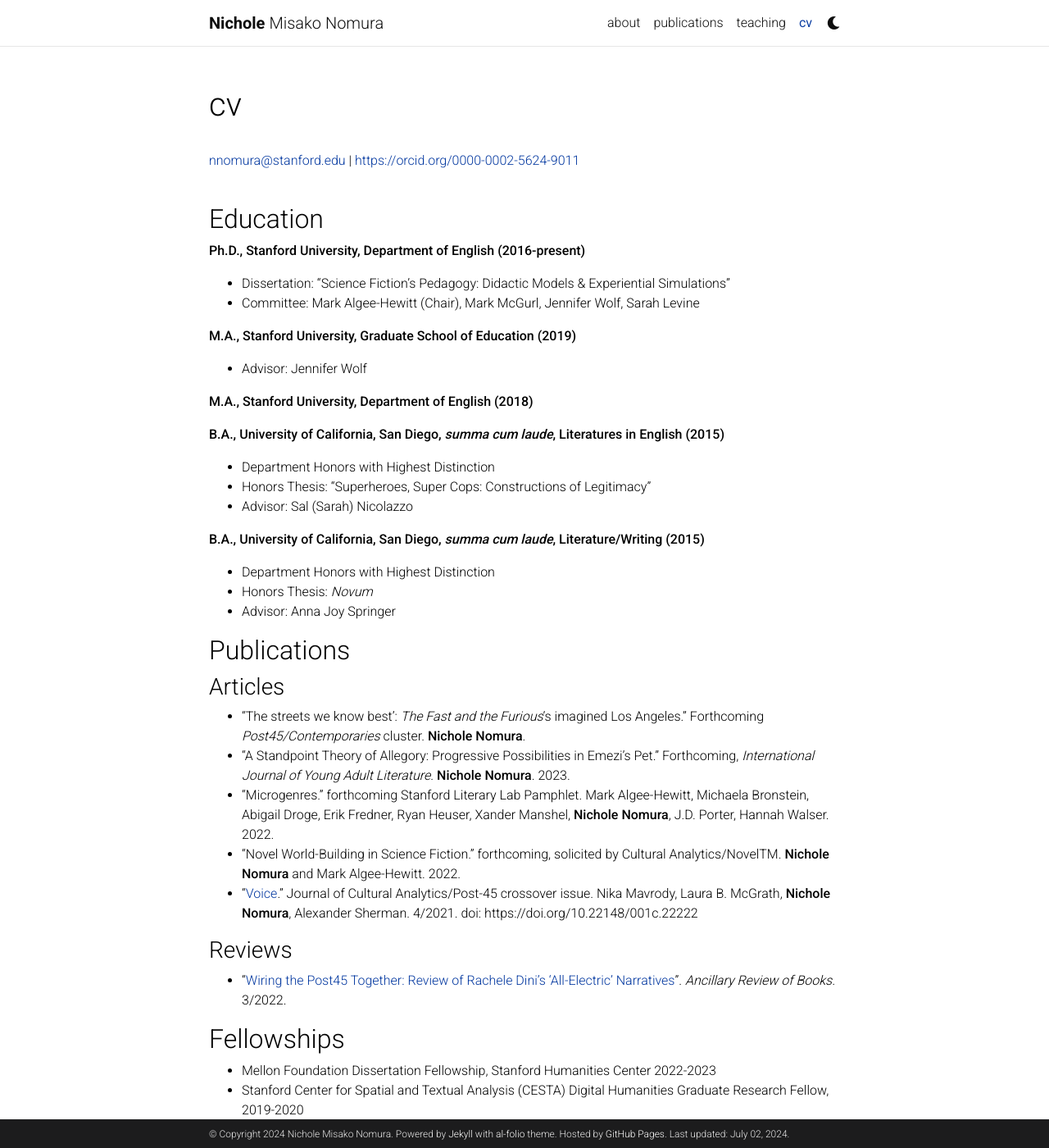
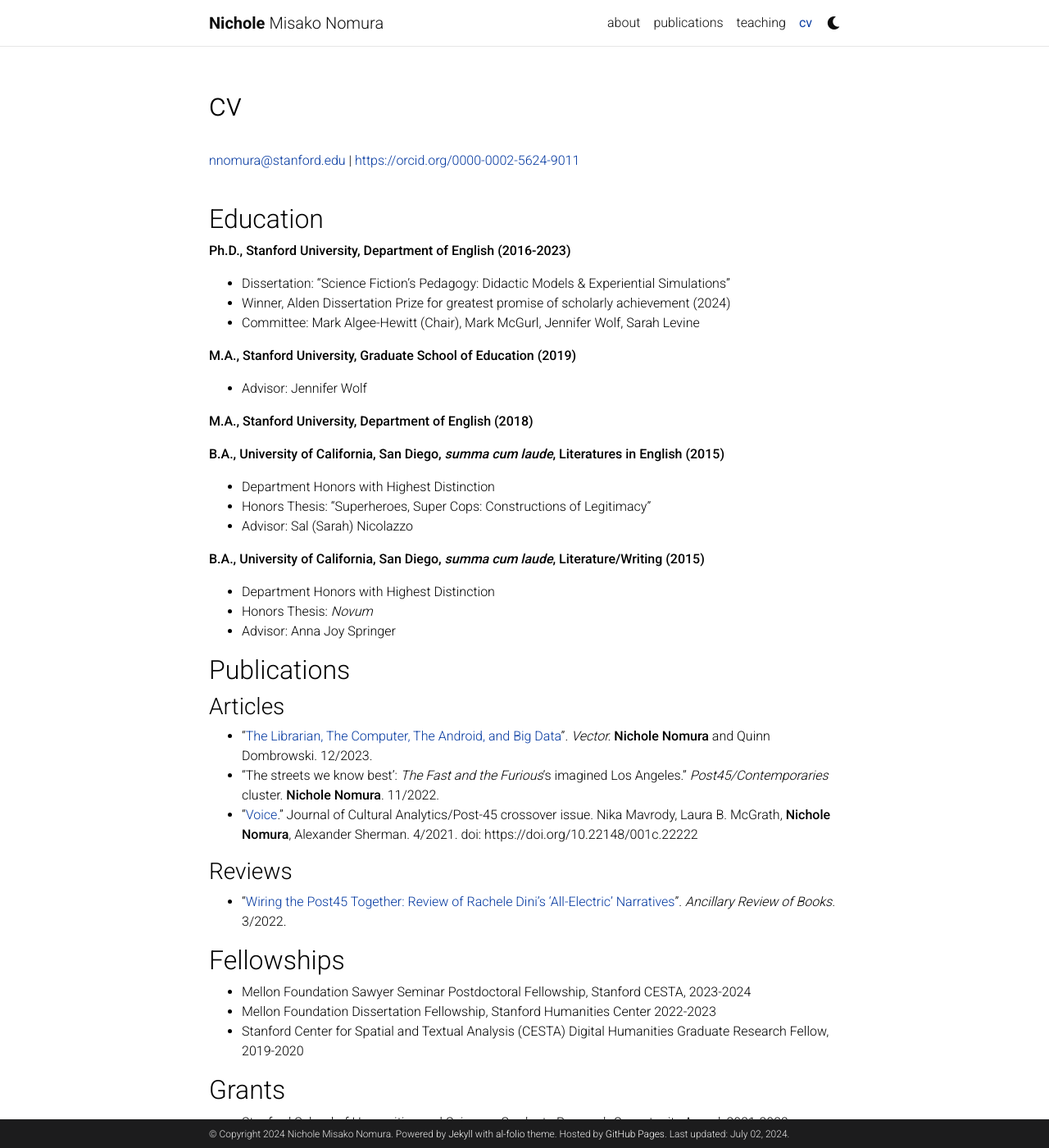
Before and after one commit to Nomura-N/Nomura-N.github.io, a Jekyll site: the page built from _pages/cv.md, in a window 1280 px wide and 1400 px high. Shown: the whole window at 82% size. Built offline with Jekyll 4.4.1, drawn with Linux system fonts in a browser that asks for light colours; comment, search, counter and statistics services are not loaded; a style sheet for code colours, icons or effects is not loaded.

Commit message:
Update cv.md

```diff
--- a/_pages/cv.md
+++ b/_pages/cv.md
@@ -15,8 +15,9 @@ cv_pdf: nomura_cv.pdf
 
 ## Education
 
-**Ph.D., Stanford University, Department of English (2016-present)**
+**Ph.D., Stanford University, Department of English (2016-2023)**
 - Dissertation: "Science Fiction's Pedagogy: Didactic Models & Experiential Simulations"
+- Winner, Alden Dissertation Prize for greatest promise of scholarly achievement (2024)
 - Committee: Mark Algee-Hewitt (Chair), Mark McGurl, Jennifer Wolf, Sarah Levine
 
 **M.A., Stanford University, Graduate School of Education (2019)**
@@ -37,16 +38,15 @@ cv_pdf: nomura_cv.pdf
 ## Publications
 
 ### Articles
-* "The streets we know best': *The Fast and the Furious*'s imagined Los Angeles." Forthcoming *Post45/Contemporaries* cluster. **Nichole Nomura**.
-* “A Standpoint Theory of Allegory: Progressive Possibilities in Emezi’s Pet.” Forthcoming, *International Journal of Young Adult Literature*. **Nichole Nomura**. 2023.
-* “Microgenres.” forthcoming Stanford Literary Lab Pamphlet. Mark Algee-Hewitt, Michaela Bronstein, Abigail Droge, Erik Fredner, Ryan Heuser, Xander Manshel, **Nichole Nomura**, J.D. Porter, Hannah Walser. 2022.
-* “Novel World-Building in Science Fiction.” forthcoming, solicited by Cultural Analytics/NovelTM. **Nichole Nomura** and Mark Algee-Hewitt. 2022.
+* "[The Librarian, The Computer, The Android, and Big Data](https://vector-bsfa.com/2023/12/02/the-librarian-the-computer-the-android-and-big-data/)". *Vector.* **Nichole Nomura** and Quinn Dombrowski.  12/2023.
+* "The streets we know best': *The Fast and the Furious*'s imagined Los Angeles." *Post45/Contemporaries* cluster. **Nichole Nomura**. 11/2022.
 * "[Voice](https://doi.org/10.22148/001c.22222)." Journal of Cultural Analytics/Post-45 crossover issue. Nika Mavrody, Laura B. McGrath, **Nichole Nomura**, Alexander Sherman. 4/2021. doi: https://doi.org/10.22148/001c.22222
 
 ### Reviews
 * "[Wiring the Post45 Together: Review of Rachele Dini's 'All-Electric' Narratives](https://ancillaryreviewofbooks.org/2022/03/04/wiring-the-post45-together-review-of-rachele-dinis-all-electric-narratives/)". *Ancillary Review of Books.* 3/2022.
 
 ## Fellowships
+* Mellon Foundation Sawyer Seminar Postdoctoral Fellowship, Stanford CESTA, 2023-2024
 * Mellon Foundation Dissertation Fellowship, Stanford Humanities Center 2022-2023
 * Stanford Center for Spatial and Textual Analysis (CESTA) Digital Humanities Graduate Research Fellow, 2019-2020
 
```
